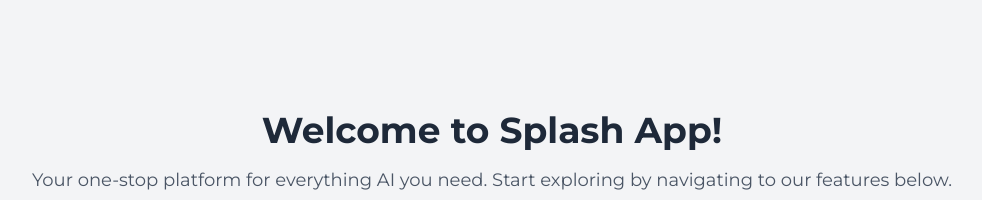
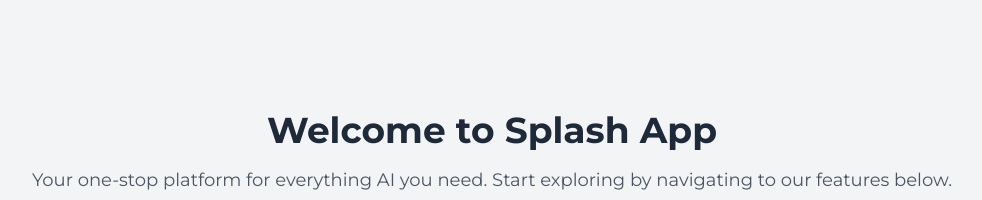
Before and after one commit to Joseph-Wanjohi/alx-project-0x04-setup, a Next.js app in the folder alx-project-0x03/: page / in a window 1280 px wide. Shown: the part 214-414 px from the top of the page, without its empty margins (148-1130 px from the left). Built offline with nearby package versions, Linux system fonts and the light colour scheme.

Commit message:
fix: update welcome message in Home component to remove exclamation mark

```diff
--- a/alx-project-0x03/pages/index.tsx
+++ b/alx-project-0x03/pages/index.tsx
@@ -12,10 +12,9 @@
 
   return (
     <div className="min-h-screen bg-gray-100 flex flex-col justify-center items-center text-center">
-      {/* Welcome Message */}
       <h1 className="text-4xl font-bold text-gray-800 mb-4">
-        Welcome to Splash App!
-      </h1>
+         Welcome to Splash App
+        </h1>
       <p className="text-lg text-gray-600 mb-8">
         Your one-stop platform for everything AI you need. Start exploring by
         navigating to our features below.
```
